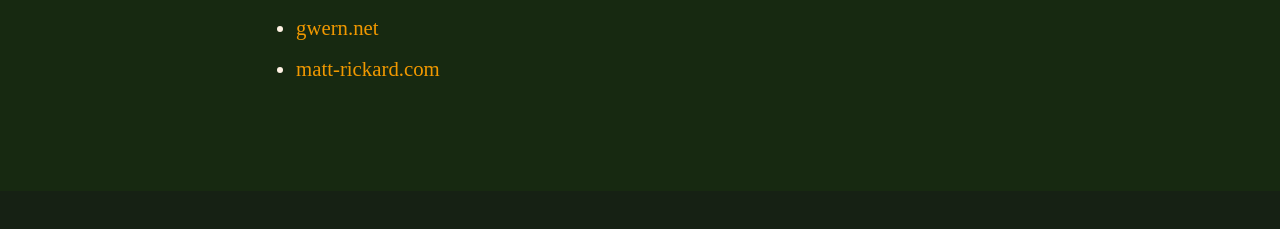
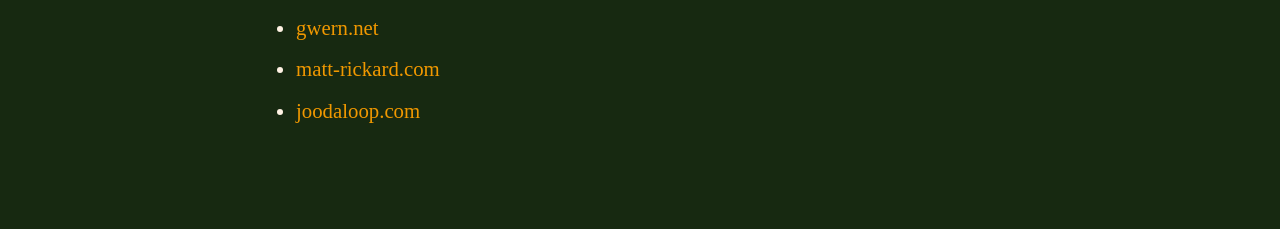
Before and after one commit to keatonelvins/keatonelvins.github.io, a Jekyll site: the page built from _posts/2025-2-17-stuff-im-reading.md, in a window 1280 px wide. Shown: the part 973-1202 px from the top of the page. Built offline with Jekyll 4.4.1, drawn with Linux system fonts in a browser that asks for light colours; some web fonts are replaced; before the commit the page ends 1164 px from its top, so only the background shows below that.

Commit message:
Update 2025-2-17-stuff-im-reading.md

```diff
--- a/_posts/2025-2-17-stuff-im-reading.md
+++ b/_posts/2025-2-17-stuff-im-reading.md
@@ -21,3 +21,4 @@
 - [kortina.nyc](https://kortina.nyc)
 - [gwern.net](https://gwern.net)
 - [matt-rickard.com](https://matt-rickard.com)
+- [joodaloop.com](https://joodaloop.com/)
```
